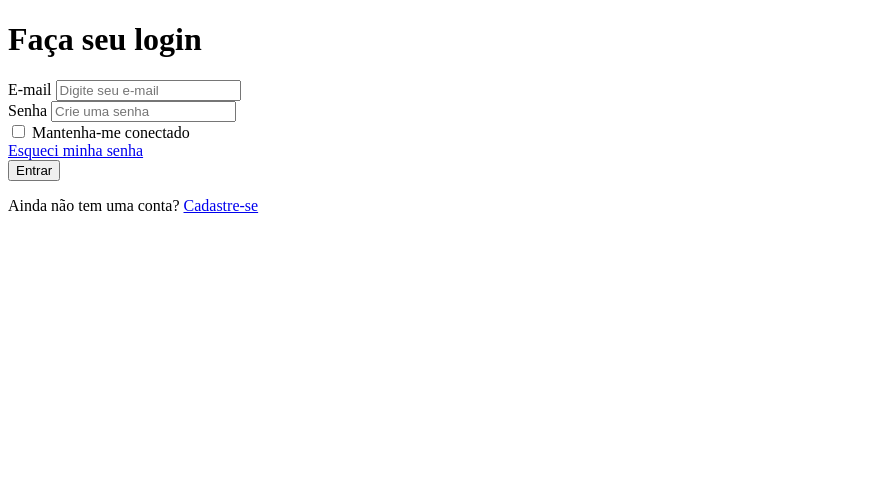
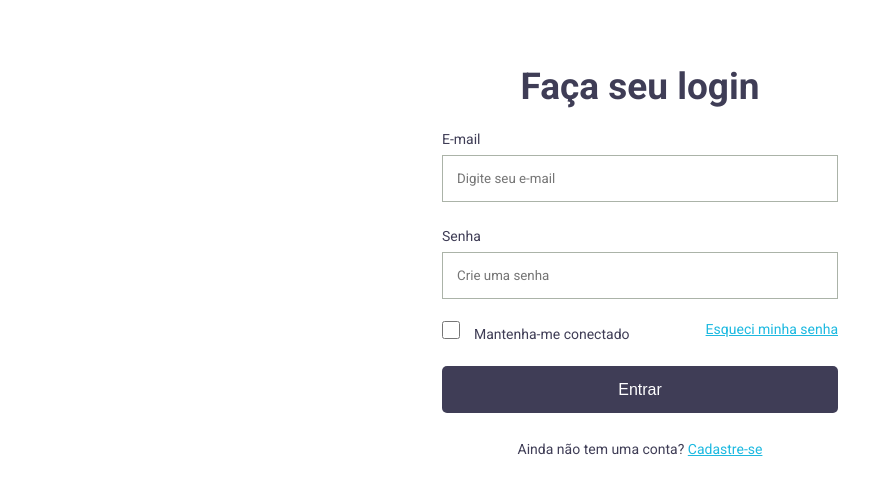
Before and after one commit to tadrio/desafio-4-formul-rio, a plain HTML site: page Desafio-4-Form/login.html in a window 1280 px wide. Shown: the whole page, without its empty margins (0-893 px from the left). Drawn offline with Linux system fonts and the light colour scheme; the site is published under a folder, as on GitHub Pages, so addresses that start at the root find nothing.

Commit message:
Update login.html

```diff
--- a/Desafio-4-Form/login.html
+++ b/Desafio-4-Form/login.html
@@ -5,8 +5,8 @@
     <meta http-equiv="X-UA-Compatible" content="IE=edge" />
     <meta name="viewport" content="width=device-width, initial-scale=1.0" />
     <title>HTC - Faça seu cadastro</title>
-    <link rel="stylesheet" href="/reset.css" />
-    <link rel="stylesheet" href="/styles.css" />
+    <link rel="stylesheet" href="reset.css" />
+    <link rel="stylesheet" href="styles.css" />
     <link
       href="https://fonts.googleapis.com/css2?family=Roboto:wght@400;500;700&display=swap"
       rel="stylesheet"
```
